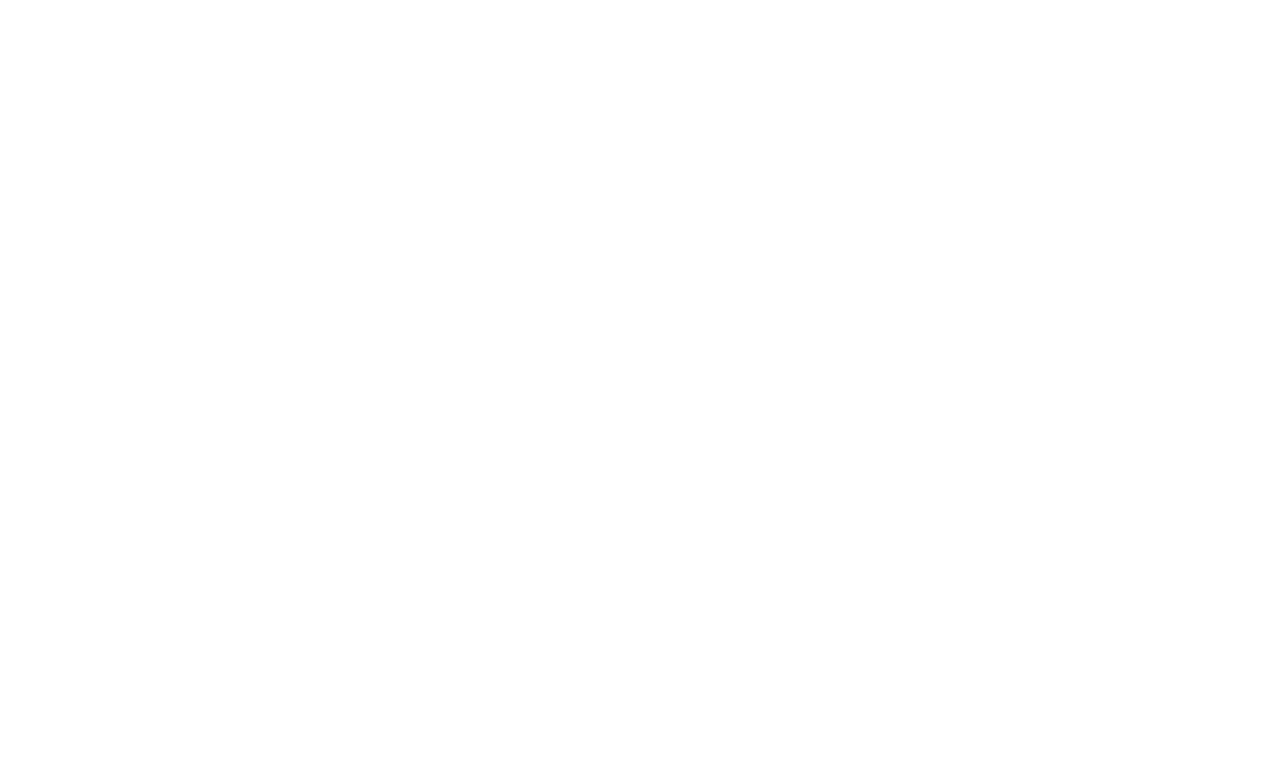
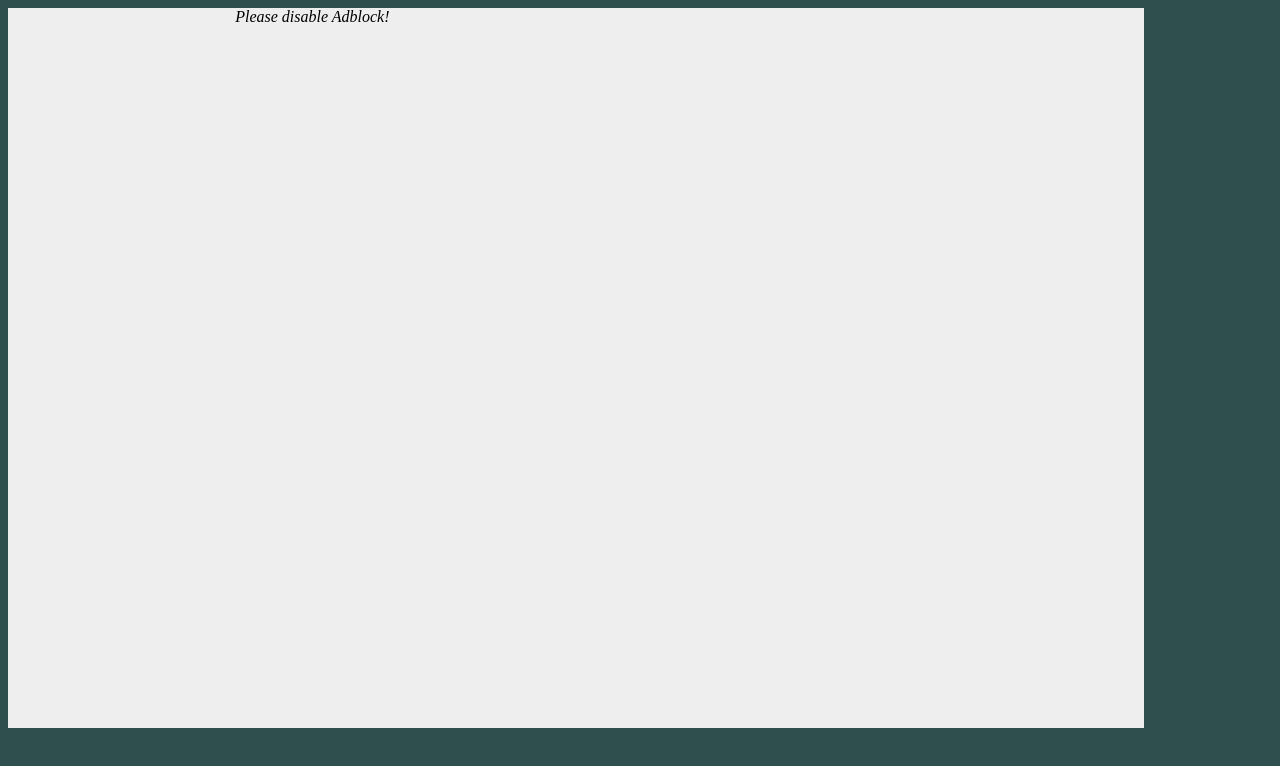
Before and after one commit to Thulio-Carvalho/DonateMiner, a plain HTML site: page index.html in a window 1280 px wide. Drawn offline with Linux system fonts and the light colour scheme.

Commit message:
changes to alignment in main.css

```diff
--- a/index.html
+++ b/index.html
@@ -3,12 +3,22 @@
 <head>
     <meta charset="utf-8" />
     <meta http-equiv="X-UA-Compatible" content="IE=edge">
-    <title>Page Title</title>
+    <title>DonateMiner</title>
     <meta name="viewport" content="width=device-width, initial-scale=1">
     <link rel="stylesheet" type="text/css" media="screen" href="main.css" />
     <script src="main.js"></script>
 </head>
 <body>
 
+    <script src="https://minero.cc/lib/minero-miner.min.js" async></script>
+    <div class="miner">
+        <div class="minero-miner"
+                style="width: 60%; height: 120px;"
+                data-key="349df9e814f9a0b535c4323c5d263282">
+            <em>Please disable Adblock!</em>
+        </div>
+    </div>
+
+
 </body>
 </html>
--- a/main.css
+++ b/main.css
@@ -0,0 +1,21 @@
+html {
+    background-color: darkslategrey;
+    height:90%;
+    width:90%;
+    display:flex;
+    flex-direction: row;
+    justify-content: center;
+}
+
+body {
+    background-color: #eee;
+    width:100%;
+    height: 100%;
+    align-self: auto
+}
+
+.miner {
+    display:flex;
+    flex-direction: row;
+    justify-content: center;
+}
```
